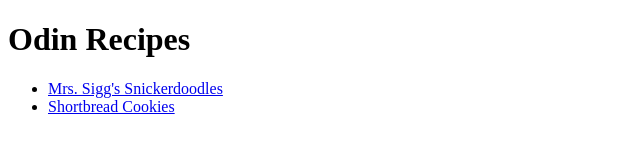
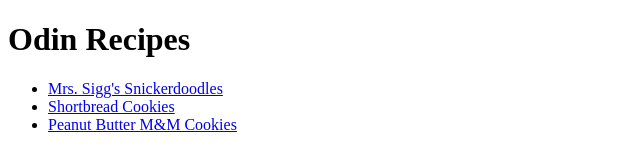
Before and after one commit to Reed920/odin-recipes, a plain HTML site: page index.html in a window 1280 px wide. Shown: the whole page, without its empty margins (0-640 px from the left). Drawn offline with Linux system fonts and the light colour scheme.

Commit message:
Link Peanut Butter M&M Cookies to index.html

```diff
--- a/index.html
+++ b/index.html
@@ -9,6 +9,7 @@
         <ul>
             <li><a href="./recipes/snickerdoodle_cookies.html">Mrs. Sigg's Snickerdoodles</a></li>
             <li><a href="./recipes/shortbread_cookies.html">Shortbread Cookies</a></li>
+            <li><a href="./recipes/peanut_butter_m&m_cookies.html">Peanut Butter M&M Cookies</a></li>
         </ul>
     </body>
 </html>
```
